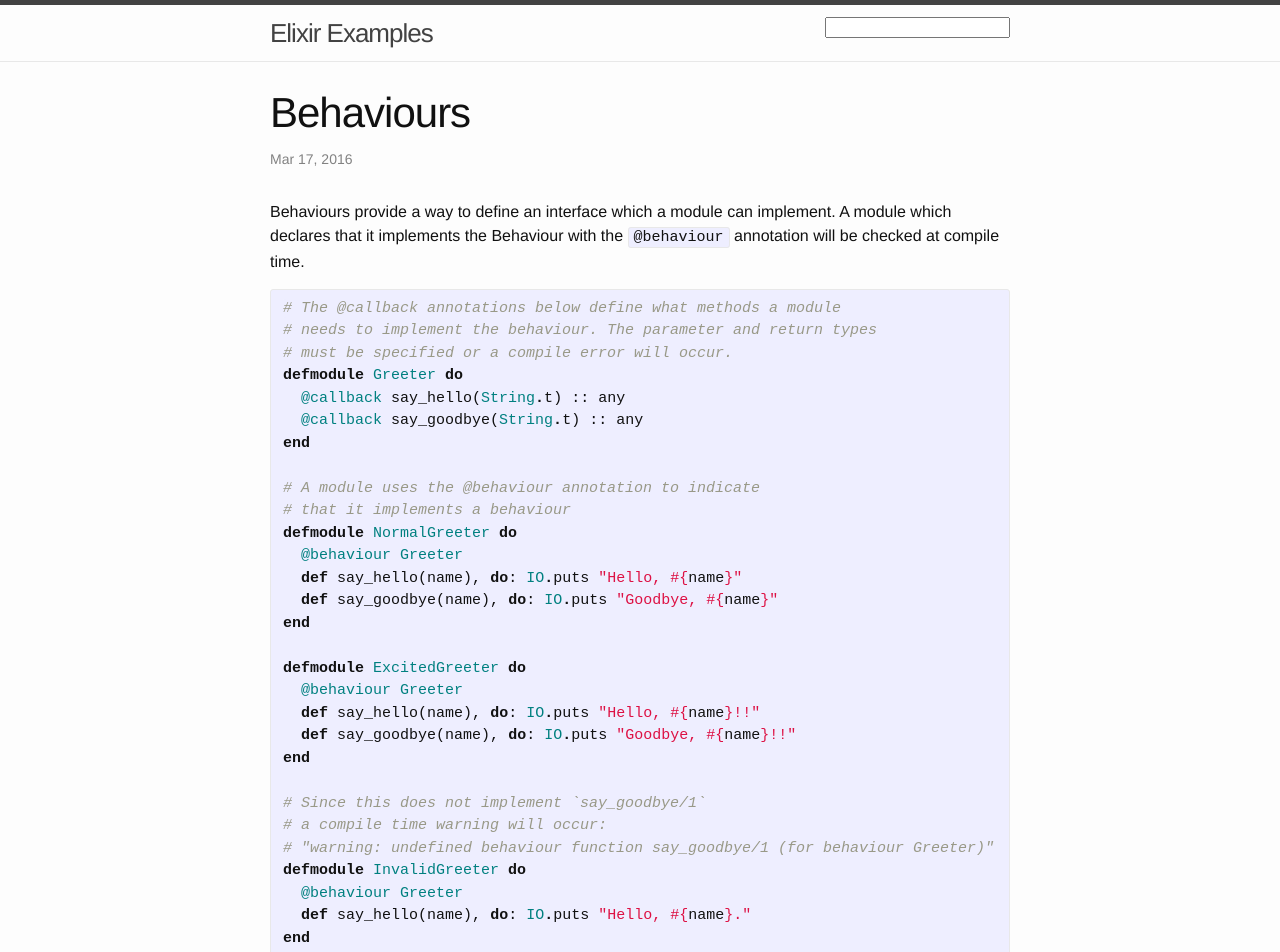
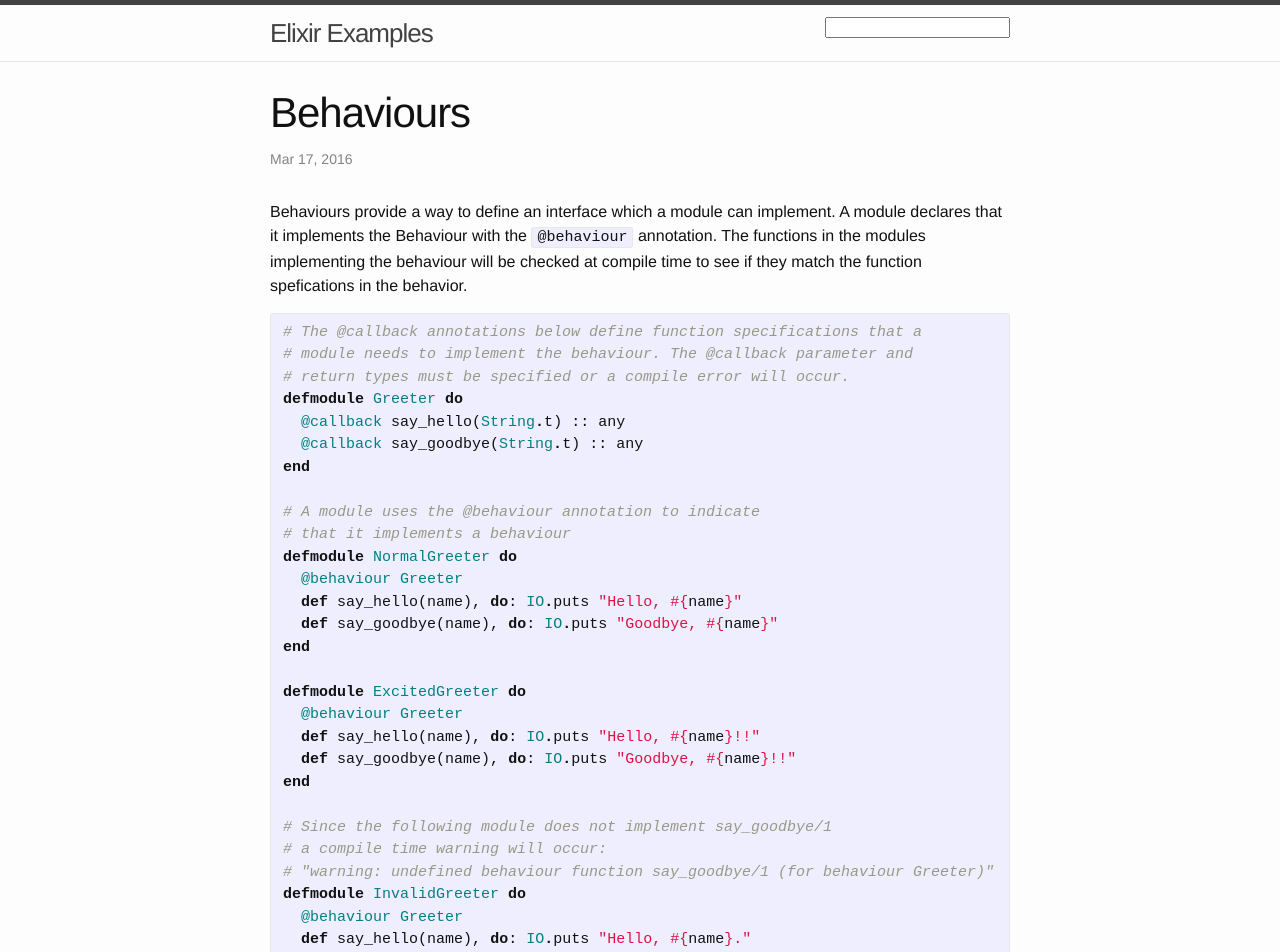
Before and after one commit to elixir-examples/elixir-examples.github.io, a Jekyll site: the page built from _posts/2016-03-17-behaviours.markdown, in a window 1280 px wide. Shown: the top 952 px of the page. Built offline with Jekyll 4.4.1, drawn with Linux system fonts in a browser that asks for light colours; comment, search, counter and statistics services are not loaded.

Commit message:
Behaviour corrections

```diff
--- a/_posts/2016-03-17-behaviours.markdown
+++ b/_posts/2016-03-17-behaviours.markdown
@@ -5,12 +5,12 @@ date:   2016-03-17 08:10:58 -0600
 categories: Kernel
 ---
 
-Behaviours provide a way to define an interface which a module can implement. A module which declares that it implements the Behaviour with the `@behaviour` annotation will be checked at compile time.
+Behaviours provide a way to define an interface which a module can implement. A module declares that it implements the Behaviour with the `@behaviour` annotation. The functions in the modules implementing the behaviour will be checked at compile time to see if they match the function spefications in the behavior.
 
 {% highlight elixir %}
-# The @callback annotations below define what methods a module
-# needs to implement the behaviour. The parameter and return types
-# must be specified or a compile error will occur.
+# The @callback annotations below define function specifications that a
+# module needs to implement the behaviour. The @callback parameter and
+# return types must be specified or a compile error will occur.
 defmodule Greeter do
   @callback say_hello(String.t) :: any
   @callback say_goodbye(String.t) :: any
@@ -30,7 +30,7 @@ defmodule ExcitedGreeter do
   def say_goodbye(name), do: IO.puts "Goodbye, #{name}!!"
 end
 
-# Since this does not implement `say_goodbye/1`
+# Since the following module does not implement say_goodbye/1
 # a compile time warning will occur:
 # "warning: undefined behaviour function say_goodbye/1 (for behaviour Greeter)"
 defmodule InvalidGreeter do
```
